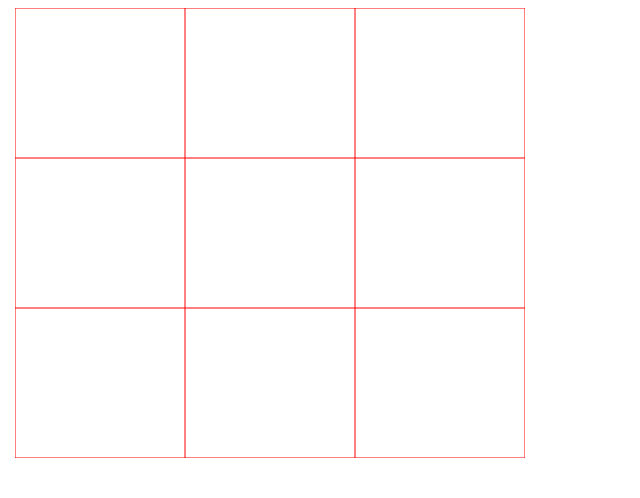
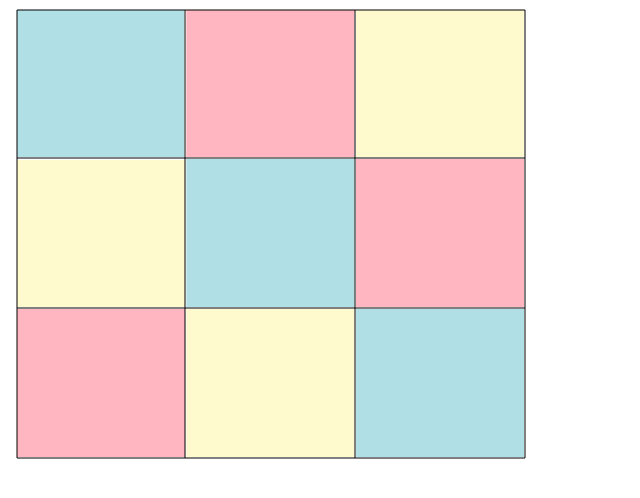
Before and after one commit to mukeshselvaraj/Canvas-Rect-quadrants, a plain HTML site: page Canvas-Rect/index.html in a window 1280 px wide. Shown: the whole page, without its empty margins (0-640 px from the left). Drawn offline with nearby package versions, Linux system fonts and the light colour scheme.

Commit message:
quadrants and color are updated

```diff
--- a/Canvas-Rect/index.html
+++ b/Canvas-Rect/index.html
@@ -1,14 +1,11 @@
 <!DOCTYPE html>
 <html>
-
 <head>
     <link data-require="bootstrap@4.0.5" data-semver="4.0.5" rel="stylesheet" href="https://maxcdn.bootstrapcdn.com/bootstrap/4.0.0-alpha.5/css/bootstrap.min.css" integrity="sha384-AysaV+vQoT3kOAXZkl02PThvDr8HYKPZhNT5h/CXfBThSRXQ6jW5DO2ekP5ViFdi" />
+    <script data-require="jquery@3.0.0" data-semver="3.0.0" src="https://cdnjs.cloudflare.com/ajax/libs/jquery/3.0.0/jquery.js"></script>
     <script data-require="bootstrap@4.0.5" data-semver="4.0.5" src="https://maxcdn.bootstrapcdn.com/bootstrap/4.0.0-alpha.5/js/bootstrap.min.js"></script>
-    <script data-require="jquery@3.0.0" data-semver="3.0.0" src="https://cdnjs.cloudflare.com/ajax/libs/jquery/3.0.0/jquery.js"></script>
-    <link rel="stylesheet" href="style.css" />
     <script src="script.js"></script>
 </head>
-
 <body>
     <header>
         <h1></h1>
@@ -23,5 +20,4 @@
         </div>
     </section>
 </body>
-
 </html>
--- a/Canvas-Rect/script.js
+++ b/Canvas-Rect/script.js
@@ -3,17 +3,16 @@ var canvas, context, columns = 3,
   w, h, tileWidth, tileHeight;
 
 function calcSize() {
-  canvas.width = w = 510;
-  canvas.height = h = 450;
+	canvas.width = 512;
+	canvas.height = 452;
+	w = 510;
+	h = 450;
 
 	tileWidth = w / columns;
 	tileHeight = h / rows;
 
 	// context.lineWidth = 1.0;
-  context.strokeStyle = 'red';
-  context.fillStyle = '#000';
-
-
+	context.strokeStyle = "black";
 	render();
 }
 
@@ -25,18 +24,65 @@ function render() {
 
 
 	for (var x = 0; x <= columns; x++) {
-    context.moveTo(x * tileWidth, 0);
+
+		if (x === 0) {
+			context.moveTo(2, 2);
+			context.lineTo(2, h);
+		} else {
+			context.moveTo(x * tileWidth, 2);
 			context.lineTo(x * tileWidth, h);
 		}
+
+	}
 	for (var y = 0; y <= rows; y++) {
-    context.moveTo(0, y * tileHeight);
+		if (y === 0) {
+			context.moveTo(2, 2);
+			context.lineTo(w, 2);
+		}
+		else {
+			context.moveTo(2, y * tileHeight);
 			context.lineTo(w, y * tileHeight);
 		}
-  context.stroke();
-
 	}
 
-$(document).ready(function() {
+	fillQuadrants();
+	context.stroke();
+}
+
+function fillQuadrants() {
+
+	//Row 1
+	context.fillStyle = '#b0e0e6';
+	context.fillRect(2, 2, 167, 147);
+
+	context.fillStyle = '#ffb6c1';
+	context.fillRect(171.3, 2, 168, 147);
+
+	context.fillStyle = '#fffacd';
+	context.fillRect(341, 2, 168, 147);
+
+	//Row 2
+	context.fillStyle = '#fffacd';
+	context.fillRect(2, 152, 168, 147);
+
+	context.fillStyle = '#b0e0e6';
+	context.fillRect(171.3, 151, 168, 148);
+
+	context.fillStyle = '#ffb6c1';
+	context.fillRect(341, 151, 168, 148);
+
+	//Row 3
+	context.fillStyle = '#ffb6c1';
+	context.fillRect(2, 301, 168, 148);
+
+	context.fillStyle = '#fffacd';
+	context.fillRect(171.3, 301, 168, 148);
+
+	context.fillStyle = '#b0e0e6';
+	context.fillRect(341, 301, 168, 148);
+}
+
+$(document).ready(function () {
 	canvas = document.getElementById('scatterPlot');
 	context = canvas.getContext('2d');
 	calcSize();
```
Lines whose indentation alone changed are shown as unchanged.
